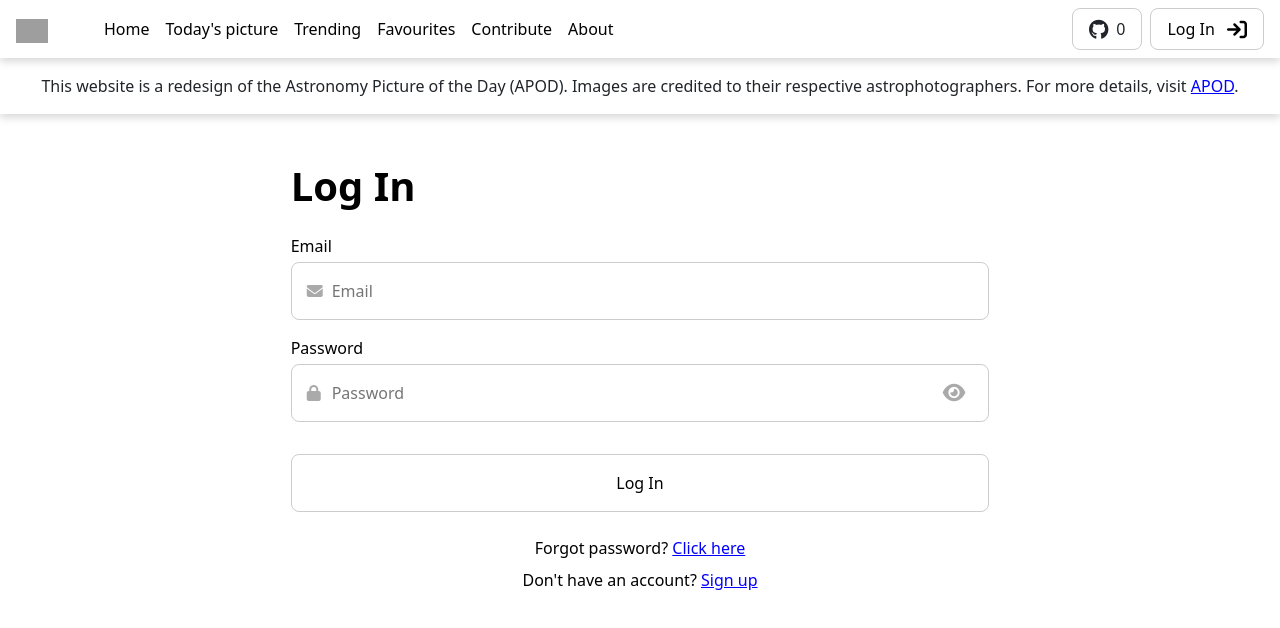
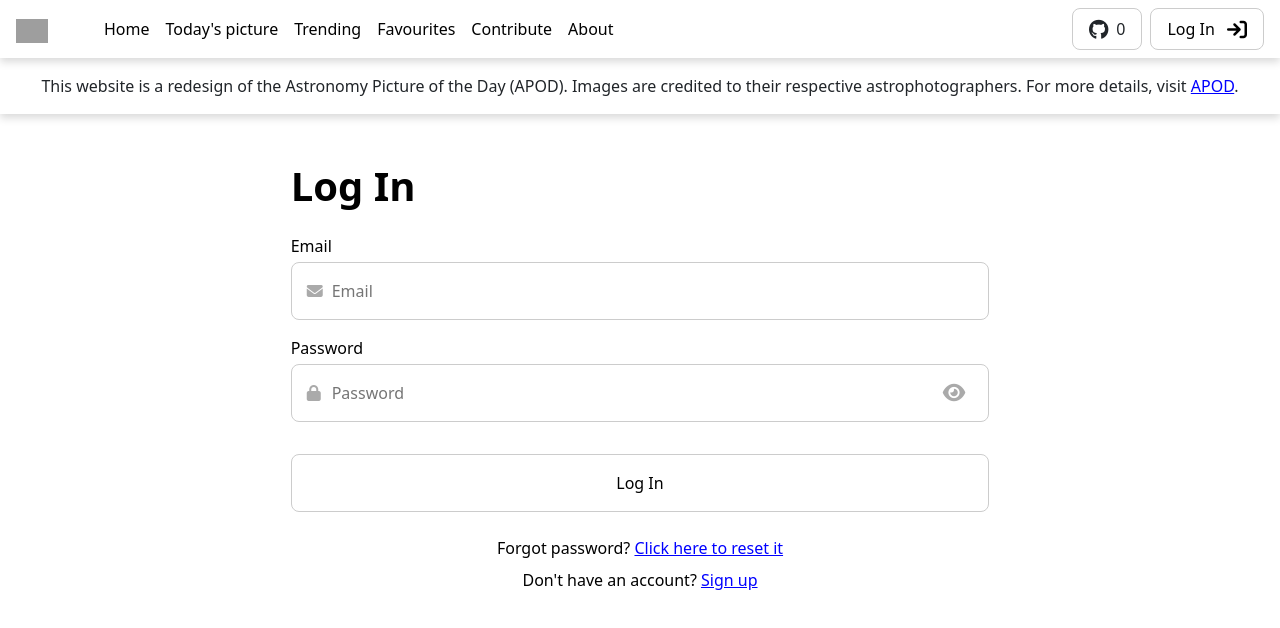
Before and after one commit to ImadSaddik/My_Universe_Hub, a Vue app in the folder frontend/: page /login in a window 1280 px wide. Shown: the top 628 px of the page. Built offline with nearby package versions, Linux system fonts and the light colour scheme; no server answers; grey boxes are pictures that could not be loaded; what vue3-lazyload would draw is missing.

Commit message:
Updated reset password link text for clarity

```diff
--- a/frontend/src/views/LogInView.vue
+++ b/frontend/src/views/LogInView.vue
@@ -52,7 +52,7 @@
           <button data-cy="login-submit" type="submit" class="custom-btn custom-btn-white my-3">Log In</button>
           <p class="text-black text-center m-0 my-2">
             Forgot password?
-            <router-link to="/reset_password"> Click here </router-link>
+            <router-link to="/reset_password"> Click here to reset it </router-link>
           </p>
           <p class="text-black text-center m-0">
             Don't have an account?
```
